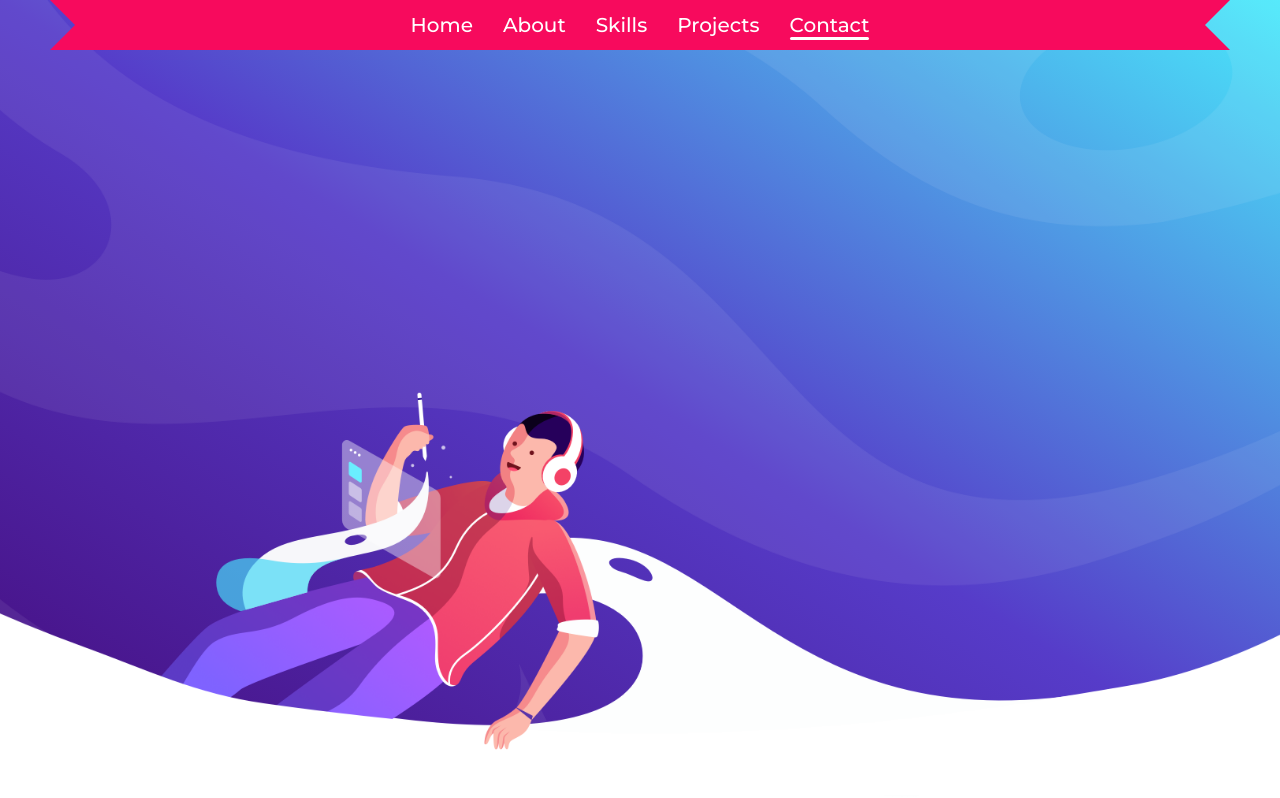
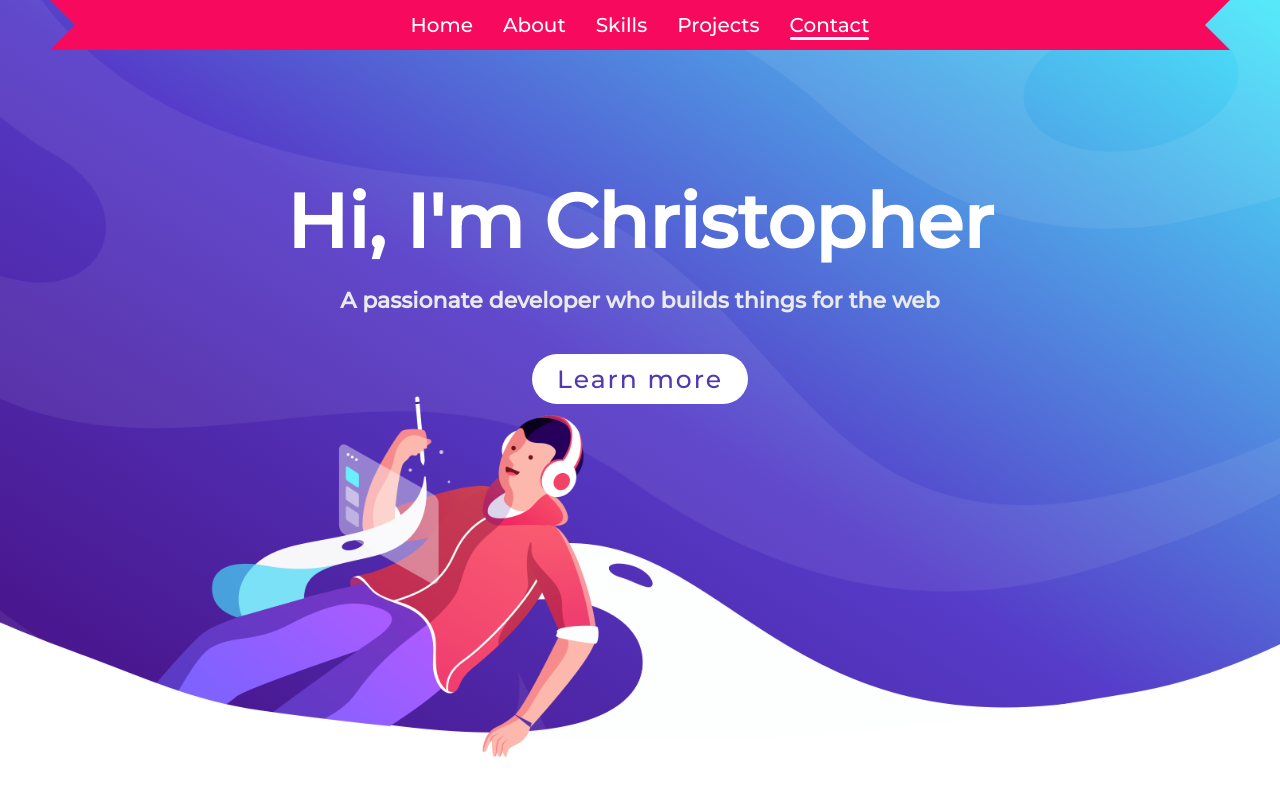
Before and after one commit to ChristopherBenton145/portfolio-old, a React (Create React App) app: page / in a window 1280 px wide. Shown: the top 798 px of the page. Built offline with nearby package versions, Linux system fonts and the light colour scheme.

Commit message:
Redesigned the header

```diff
--- a/src/App.jsx
+++ b/src/App.jsx
@@ -1,3 +1,4 @@
+import React, { memo } from 'react';
 import Loader from './components/Loader/Loader';
 import Header from './sections/Header/Header';
 import About from './sections/About/About';
@@ -9,7 +10,7 @@ import Footer from './sections/Footer/Footer';
 function App() {
   return (
     <div className='app'>
-      {/* <Loader color='#000' duration='2.5s' delay='2s' /> */}
+      <Loader color='#000' duration='2.5s' delay='2s' />
       <Header />
       <About />
       <Skills />
@@ -20,4 +21,4 @@ function App() {
   );
 }
 
-export default App;
+export default memo(App);
--- a/src/components/Nav/MobileMenu/MobileMenu.jsx
+++ b/src/components/Nav/MobileMenu/MobileMenu.jsx
@@ -1,4 +1,4 @@
-import React from 'react';
+import React, { memo } from 'react';
 import './MobileMenu.css';
 
 let active = false;
@@ -27,4 +27,4 @@ function MobileMenu() {
   )
 }
 
-export default MobileMenu;
+export default memo(MobileMenu);
--- a/src/components/Nav/Nav.jsx
+++ b/src/components/Nav/Nav.jsx
@@ -1,4 +1,4 @@
-import React, { useEffect } from 'react';
+import React, { useEffect, memo } from 'react';
 import './Nav.css';
 import NavList from './NavList/NavList';
 import MobileMenu, { activateMobileMenu } from './MobileMenu/MobileMenu';
@@ -48,4 +48,4 @@ function Nav() {
   );
 }
 
-export default Nav;
+export default memo(Nav);
--- a/src/components/Nav/NavList/NavList.jsx
+++ b/src/components/Nav/NavList/NavList.jsx
@@ -1,4 +1,4 @@
-import React from 'react';
+import React, { memo } from 'react';
 import './NavList.css';
 import { gotoSection } from '../Nav';
 
@@ -16,4 +16,4 @@ function NavList({ className }) {
   );
 }
 
-export default NavList;
+export default memo(NavList);
--- a/src/index.css
+++ b/src/index.css
@@ -7,7 +7,15 @@
 }
 
 html {
-  /* overflow-x: hidden !important; */
+  /* overflow-x: hidden; */
+}
+
+html.static {
+  overflow: hidden;
+}
+
+html.loading {
+  overflow: hidden !important;
 }
 
 body {
@@ -37,18 +45,6 @@ a {
   text-decoration: none;
 }
 
-html {
-  overflow-x: hidden;
-}
-
-html.static {
-  overflow: hidden;
-}
-
-html.loading {
-  overflow: hidden !important;
-}
-
 /* Variables */
 
 :root {
@@ -63,6 +59,7 @@ html.loading {
 
 @media (min-width: 800px) {
   html.static {
-    overflow-y: visible !important;
+    overflow: visible !important;
+    /* overflow-y: visible !important; */
   }
 }
--- a/src/sections/Header/Header.css
+++ b/src/sections/Header/Header.css
@@ -1,15 +1,16 @@
 .header {
-  width: 100vw;
-  height: 640px;
+  width: 100%;
+  height: 100vh;
   background-color: #563cc9;
   background: -webkit-linear-gradient(to top right, #450b7c, #563cc9, #49e9fb);;
   background: linear-gradient(to top right, #450b7c, #563cc9, #49e9fb);
+  margin-bottom: 200px;
 }
 
 .header::before {
   content: '';
-  width: 100vw;
-  height: 640px;
+  width: 100%;
+  height: 100vh;
   position: absolute;
   top: 0;
   left: 0;
@@ -20,8 +21,8 @@
 
 .header::after {
   content: '';
-  width: 100vw;
-  height: 640px;
+  width: 100%;
+  height: 100vh;
   position: absolute;
   top: 5px;
   left: 0;
@@ -37,11 +38,11 @@
   align-items: center;
   flex-direction: column;
   gap: 20px;
+  position: relative;
   text-align: center;
-  position: relative;
+  margin: auto;
+  padding-top: 125px;
   z-index: 1;
-  margin: auto;
-  padding-top: 75px;
 }
 
 .header h1 {
@@ -50,72 +51,55 @@
 }
 
 .header h2 {
-  color: var(--light-gray);
-  font-size: 12px;
+  color: rgb(234, 234, 234);
+  font-size: 18px;
 }
 
 .header button {
+  color: #5238b1;
   background-color: #fff;
   border: none;
-  color: #5238b1;
-  padding: 10px 30px;
   border-radius: 20px;
-  transition: transform 0.2s;
+  font-size: 20px;
+  letter-spacing: 2px;
+  padding: 10px 25px;
 }
 
 .header button:hover {
-  transform: scale(1.05);
   cursor: pointer;
 }
 
 @media (min-width: 800px) {
-  .header {
-    height: 750px;
-  }
-
-  .header::before {
-    height: 750px;
-  }
-
-  .header::after {
-    height: 750px;
-  }
-
   .header .container {
-    gap: 30px;
+    padding-top: 150px;
   }
 
   .header h1 {
-    color: #fff;
-    font-size: 70px;
+    font-size: 65px;
   }
 
   .header h2 {
-    color: var(--light-gray);
     font-size: 20px;
+    margin-bottom: 20px;
   }
 
   .header button {
-    padding: 15px 35px;
-    font-size: 20px;
-    border-radius: 30px;
+    font-size: 25px;
+    padding: 10px 25px;
+    border-radius: 25px;
   }
 }
 
 @media (min-width: 1200px) {
-  .header {
-    height: 99vh;
+  .header .container {
+    padding-top: 175px;
   }
 
-  .header::before {
-    height: 99vh;
+  .header h1 {
+    font-size: 75px;
   }
 
-  .header::after {
-    height: 99vh;
-  }
-
-  .header .container {
-    padding-top: 125px;
+  .header h2 {
+    font-size: 22px;
   }
 }
--- a/src/sections/Header/Header.jsx
+++ b/src/sections/Header/Header.jsx
@@ -1,18 +1,19 @@
-import React from 'react';
+import React, { memo } from 'react';
 import './Header.css';
 import Nav from '../../components/Nav/Nav';
+import { gotoSection } from '../../components/Nav/Nav';
 
 function Header() {
   return (
-    <header className='header' id='home'>
+    <header className='header'>
       <Nav />
-      {/* <div className="container">
+      <div className='container'>
         <h1>Hi, I'm Christopher</h1>
         <h2>A passionate developer who builds things for the web</h2>
-        <a href='mailto: c.benton.145@gmail.com'><button>Let's Talk</button></a>
-      </div> */}
+        <button onClick={() => gotoSection(document.querySelector('.about'))}>Learn more</button>
+      </div>
     </header>
   );
 }
 
-export default Header;
+export default memo(Header);
```
Also changed, not shown: src/assets/images/hero-guy-1.png (added).
